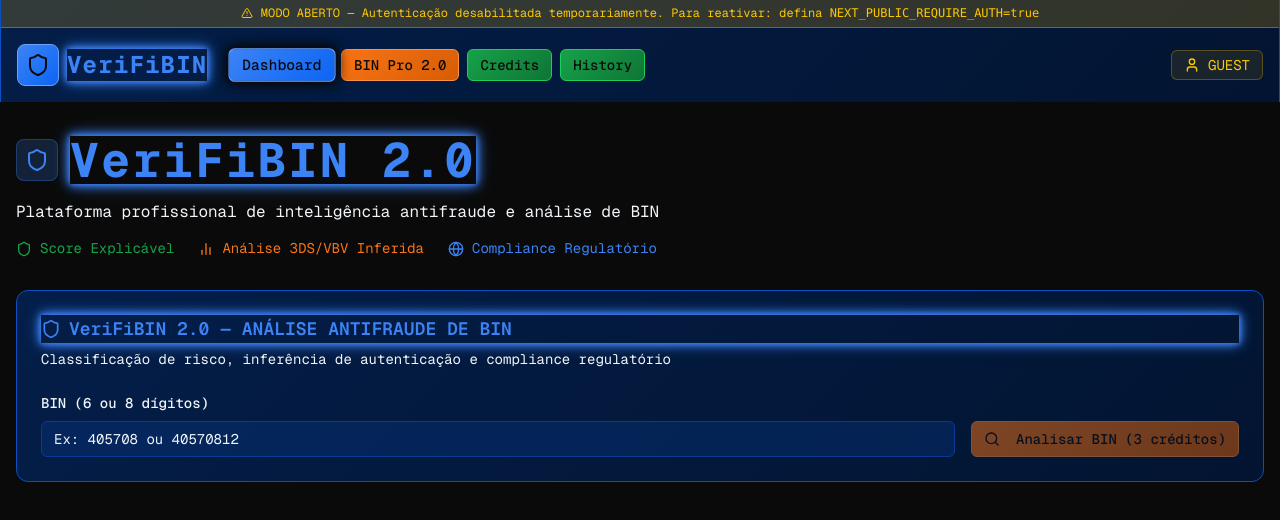
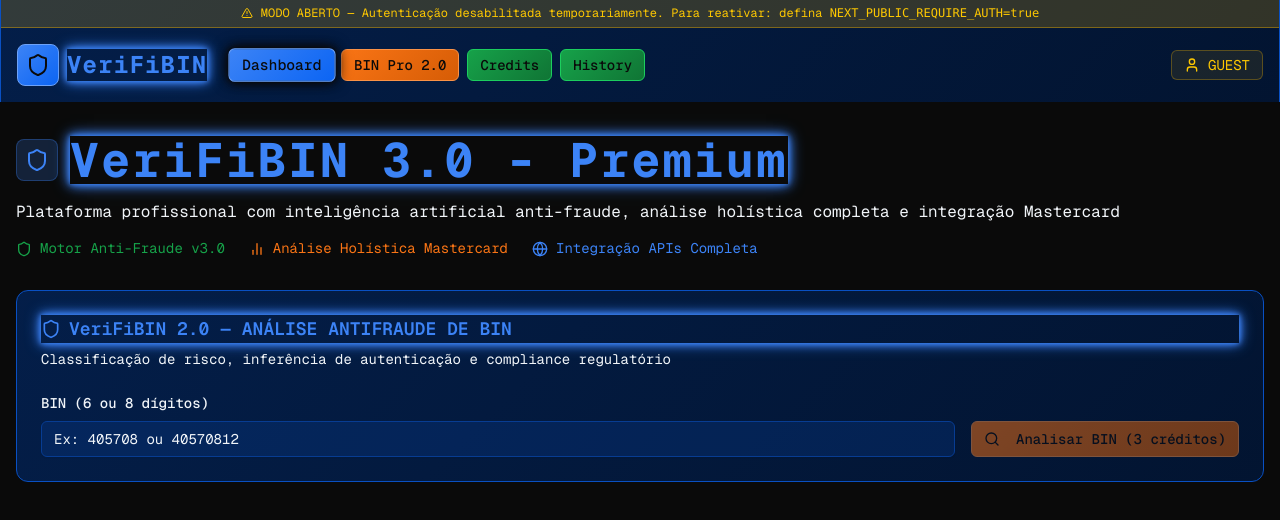
Before and after one commit to gabsgpt2025/verificador.vbv, a Next.js app: page /dashboard/bin-pro in a window 1280 px wide. Shown: the top 520 px of the page. Built offline with nearby package versions, Linux system fonts and the light colour scheme.

Commit message:
fix: update dashboard to reflect version 3.0
Correct version display in dashboard file.

```diff
--- a/app/dashboard/bin-pro/page.tsx
+++ b/app/dashboard/bin-pro/page.tsx
@@ -19,30 +19,30 @@ export default async function BinProPage() {
               <Shield className="h-6 w-6 text-primary" />
             </div>
             <CyberHeading level={2} className="mb-0">
-              VeriFiBIN 2.0
+              VeriFiBIN 3.0 - Premium
             </CyberHeading>
           </div>
           <CyberText color="muted" className="text-lg">
-            Plataforma profissional de inteligência antifraude e análise de BIN
+            Plataforma profissional com inteligência artificial anti-fraude, análise holística completa e integração Mastercard
           </CyberText>
 
           <div className="flex items-center space-x-6 mt-4">
             <div className="flex items-center space-x-2">
               <Shield className="h-4 w-4 text-secondary" />
               <CyberText variant="caption" color="secondary">
-                Score Explicável
+                Motor Anti-Fraude v3.0
               </CyberText>
             </div>
             <div className="flex items-center space-x-2">
               <BarChart2 className="h-4 w-4 text-accent" />
               <CyberText variant="caption" color="accent">
-                Análise 3DS/VBV Inferida
+                Análise Holística Mastercard
               </CyberText>
             </div>
             <div className="flex items-center space-x-2">
               <Globe className="h-4 w-4 text-primary" />
               <CyberText variant="caption" color="primary">
-                Compliance Regulatório
+                Integração APIs Completa
               </CyberText>
             </div>
           </div>
```
